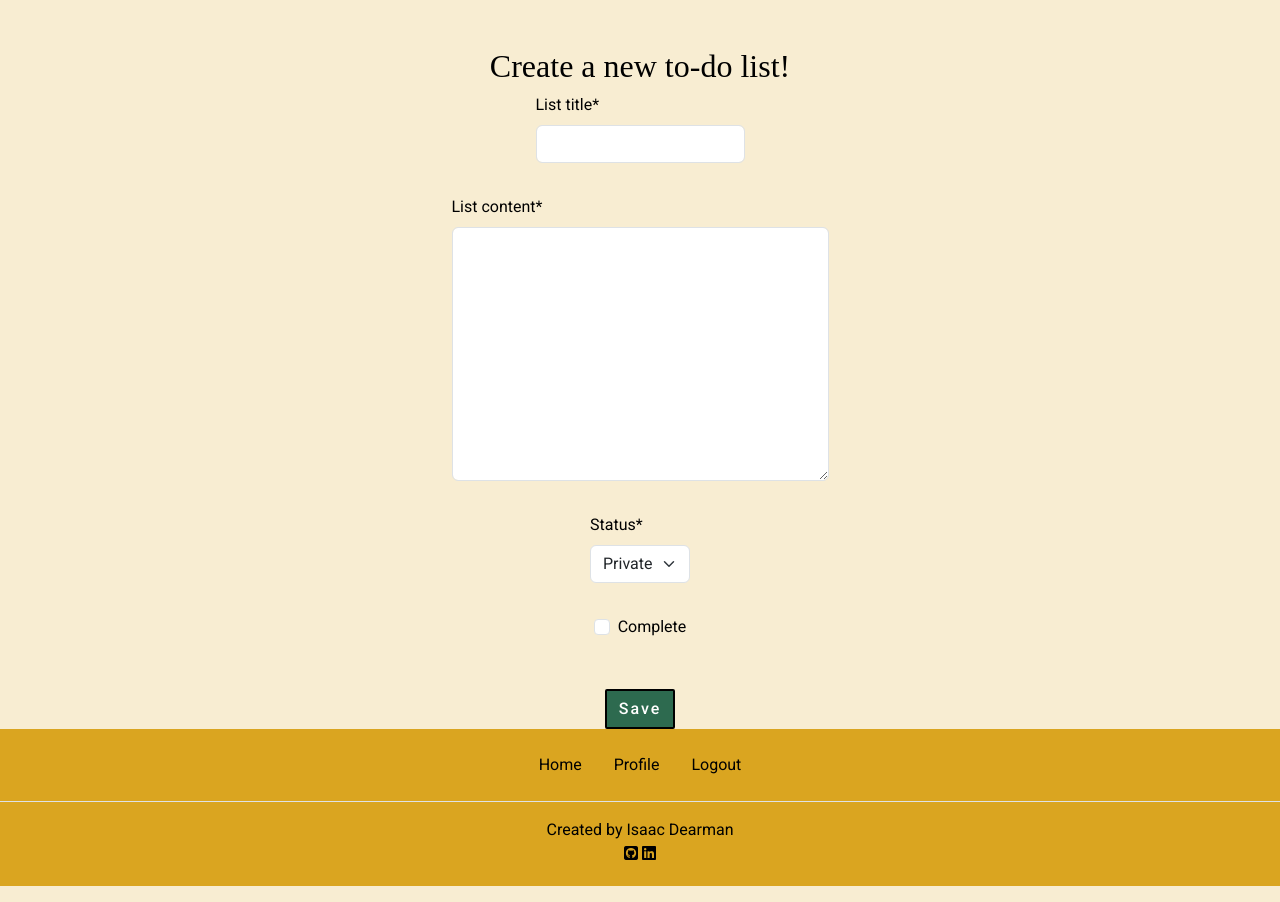
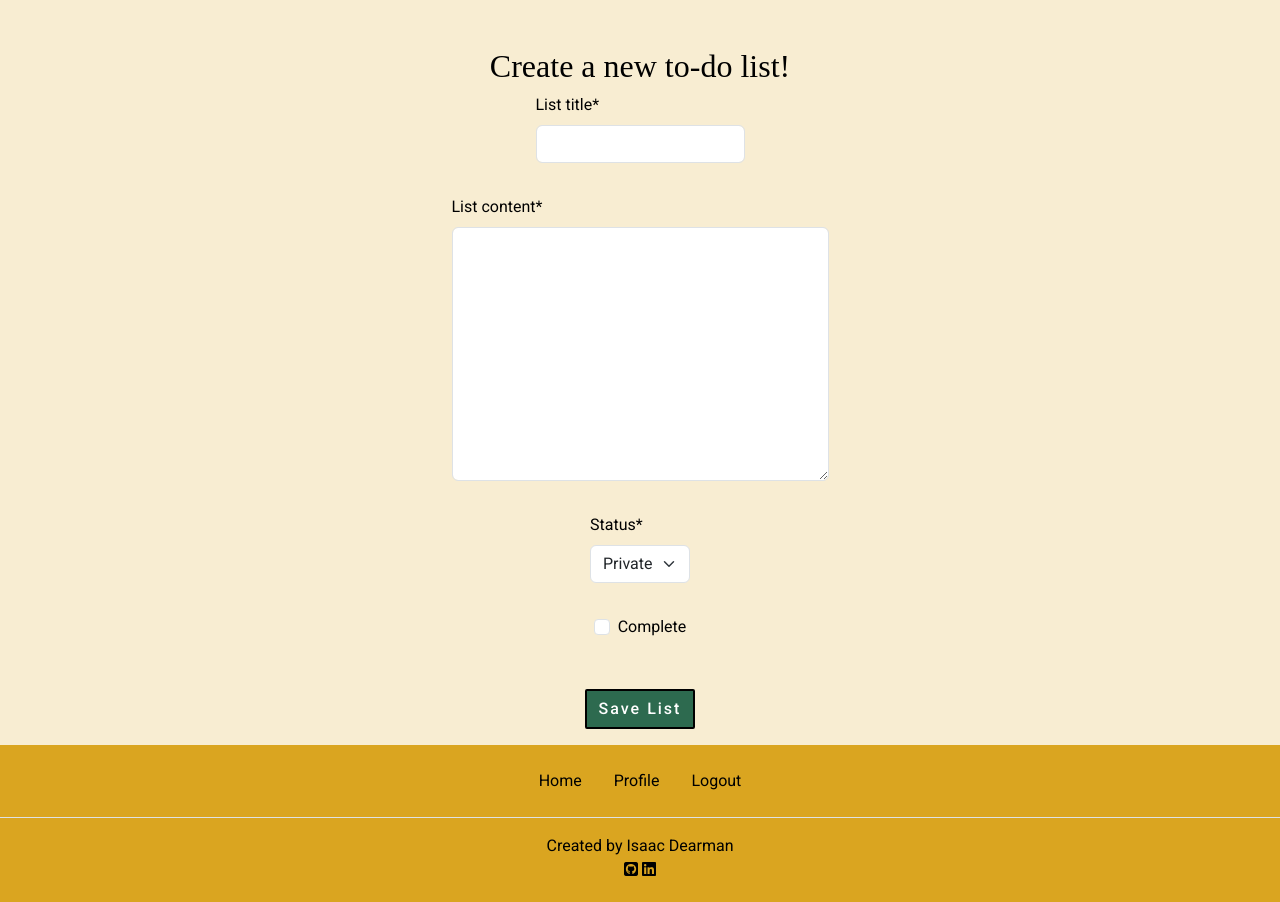
Before and after one commit to Code-Dearman/Django-Capstone, a Django app: page /list/new/ in a window 1280 px wide. Shown: the part 65-967 px from the top of the page. Run offline with Django 4.2, Linux system fonts and the light colour scheme; the visitor is signed in with stand-in values (Sample User, id 1); some libraries are stand-ins or nearby versions; some web fonts are replaced.

Commit message:
edit new and edit list .html

```diff
--- a/to_do/templates/to_do/edit_list.html
+++ b/to_do/templates/to_do/edit_list.html
@@ -14,7 +14,7 @@
                     {% csrf_token %}
                     {{ form|crispy }}
                 </div>
-                <button type="submit" class="btn textMain loginButton mt-3">Save Changes</button>
+                <button type="submit" class="btn textMain loginButton my-3">Save Changes</button>
             </form>
         </div>
     </div>
--- a/to_do/templates/to_do/new_list.html
+++ b/to_do/templates/to_do/new_list.html
@@ -10,7 +10,7 @@
     <form method="post" class="editListForm myForms">
         {% csrf_token %}
         {{ form|crispy }}
-        <button type="submit" class="btn textMain loginButton mt-3">Save</button>
+        <button type="submit" class="btn textMain loginButton my-3">Save List</button>
     </form>
 </div>
 {% endblock %}
```
